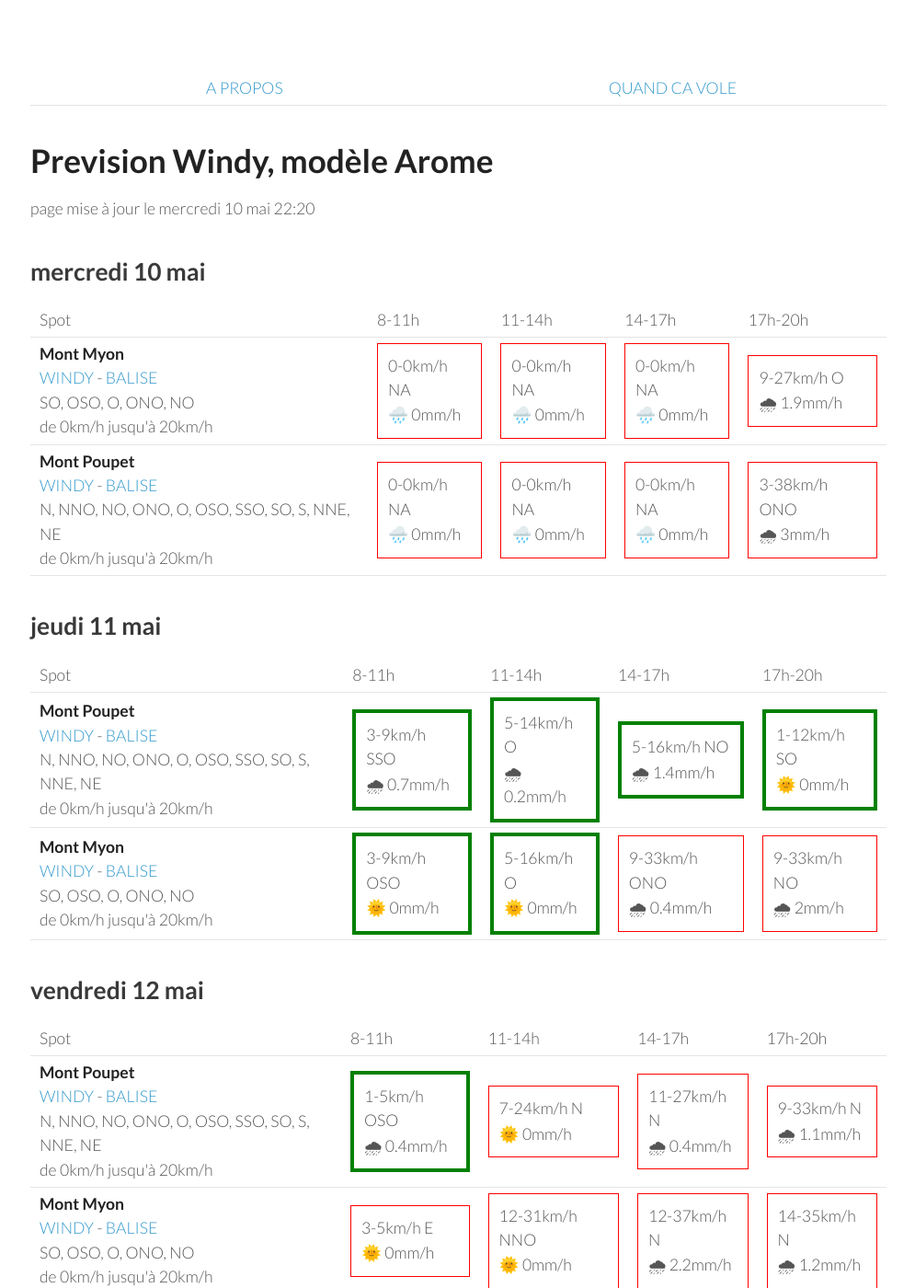
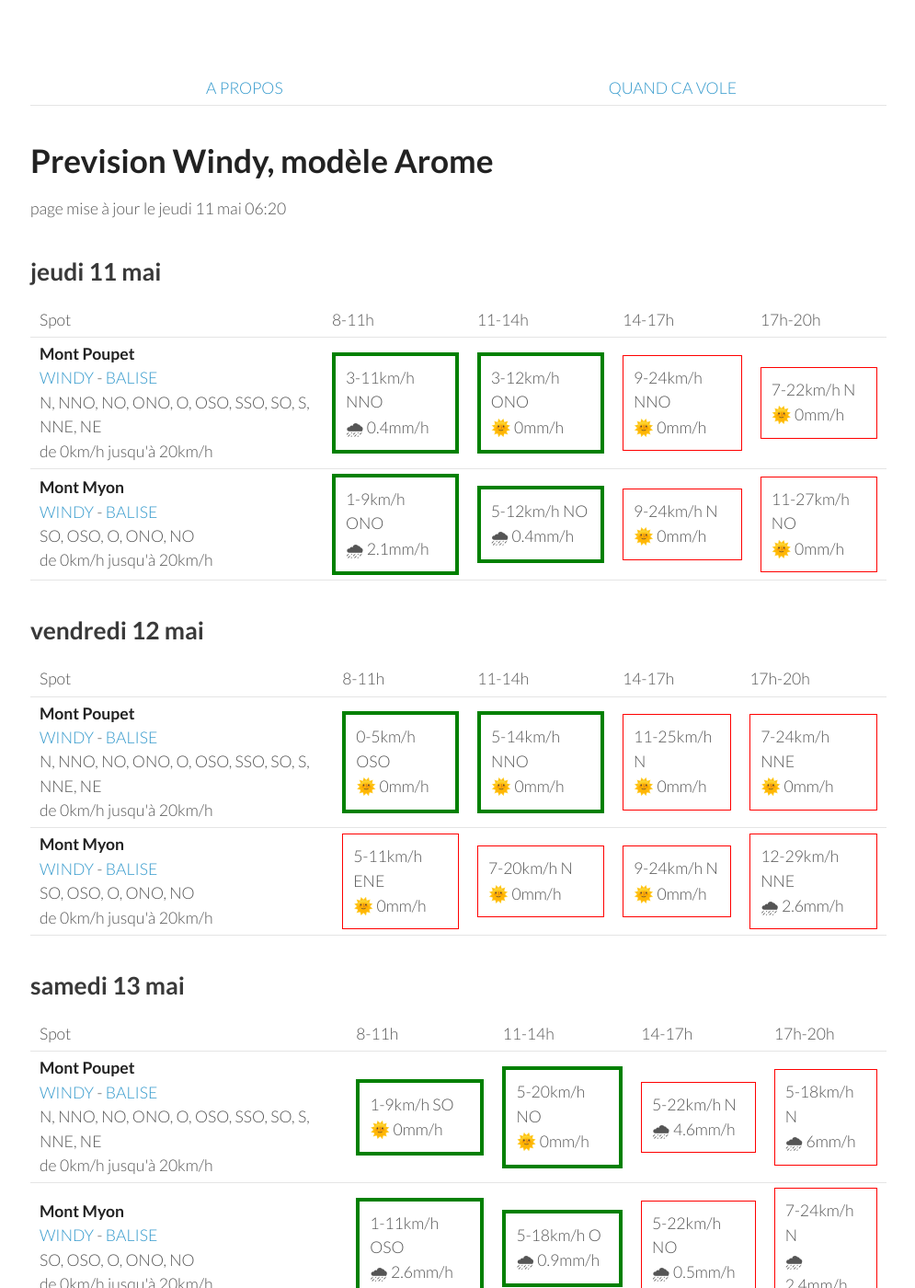
Before and after one commit to parapente-dans-le-nord/parapente-dans-le-nord.github.io, a Jekyll site: the page built from jura.markdown, in a window 1280 px wide and 1400 px high. Shown: the whole window at 92% size, without its empty margins (25-1020 px from the left). Built offline with Jekyll 4.4.1, drawn with Linux system fonts in a browser that asks for light colours; some of the changed text lies outside the part shown.

Commit message:
update index.markdown

```diff
--- a/jura.markdown
+++ b/jura.markdown
@@ -7,42 +7,8 @@ title:  "Tous les spots"
 {: .links}
 
 # Prevision Windy, modèle Arome
-page mise à jour le mercredi 10 mai 22:20
+page mise à jour le jeudi 11 mai 06:20
 
-## mercredi 10 mai
-
-{::nomarkdown}
-<table>
-  <tbody>
-    <tr>
-      <td>Spot</td>
-      <td>8-11h</td>
-      <td>11-14h</td>
-      <td>14-17h</td>
-      <td>17h-20h</td>
-    </tr>
-<tr>
-        <td><strong>Mont Myon</strong><br><a href="https://windy.com/46.331/5.397?45.898,5.394,8,m:eWoagj8">WINDY</a> - <span class=""><a href="http://www.balisemeteo.com/balise.php?idBalise=70">BALISE</a> </span><br> <span class="vent-favorable">SO, OSO, O, ONO, NO</span><br><span class="force-vent">de 0km/h jusqu'à 20km/h</span> </td>
-
-            <td><div class="not-flyable"><p>0-0km/h NA</p><p>🌧️ 0mm/h</p></div></td>
-            <td><div class="not-flyable"><p>0-0km/h NA</p><p>🌧️ 0mm/h</p></div></td>
-            <td><div class="not-flyable"><p>0-0km/h NA</p><p>🌧️ 0mm/h</p></div></td>
-            <td><div class="not-flyable"><p>9-27km/h O</p><p>🌧 1.9mm/h</p></div></td>
-
-    </tr>
-<tr>
-        <td><strong>Mont Poupet</strong><br><a href="https://windy.com/46.970/5.876?46.541,5.876,8">WINDY</a> - <span class=""><a href="http://www.balisemeteo.com/balise.php?idBalise=92">BALISE</a> </span><br> <span class="vent-favorable">N, NNO, NO, ONO, O, OSO, SSO, SO, S, NNE, NE</span><br><span class="force-vent">de 0km/h jusqu'à 20km/h</span> </td>
-
-            <td><div class="not-flyable"><p>0-0km/h NA</p><p>🌧️ 0mm/h</p></div></td>
-            <td><div class="not-flyable"><p>0-0km/h NA</p><p>🌧️ 0mm/h</p></div></td>
-            <td><div class="not-flyable"><p>0-0km/h NA</p><p>🌧️ 0mm/h</p></div></td>
-            <td><div class="not-flyable"><p>3-38km/h ONO</p><p>🌧 3mm/h</p></div></td>
-
-    </tr>
-
-</tbody>
-</table>
-{:/}
 ## jeudi 11 mai
 
 {::nomarkdown}
@@ -58,20 +24,20 @@ page mise à jour le mercredi 10 mai 22:20
 <tr>
         <td><strong>Mont Poupet</strong><br><a href="https://windy.com/46.970/5.876?46.541,5.876,8">WINDY</a> - <span class=""><a href="http://www.balisemeteo.com/balise.php?idBalise=92">BALISE</a> </span><br> <span class="vent-favorable">N, NNO, NO, ONO, O, OSO, SSO, SO, S, NNE, NE</span><br><span class="force-vent">de 0km/h jusqu'à 20km/h</span> </td>
 
-            <td><div class="flyable"><p>3-9km/h SSO</p><p>🌧 0.7mm/h</p></div></td>
-            <td><div class="flyable"><p>5-14km/h O</p><p>🌧 0.2mm/h</p></div></td>
-            <td><div class="flyable"><p>5-16km/h NO</p><p>🌧 1.4mm/h</p></div></td>
-            <td><div class="flyable"><p>1-12km/h SO</p><p>🌞 0mm/h</p></div></td>
+            <td><div class="flyable"><p>3-11km/h NNO</p><p>🌧 0.4mm/h</p></div></td>
+            <td><div class="flyable"><p>3-12km/h ONO</p><p>🌞 0mm/h</p></div></td>
+            <td><div class="not-flyable"><p>9-24km/h NNO</p><p>🌞 0mm/h</p></div></td>
+            <td><div class="not-flyable"><p>7-22km/h N</p><p>🌞 0mm/h</p></div></td>
 
 
     </tr>
 <tr>
         <td><strong>Mont Myon</strong><br><a href="https://windy.com/46.331/5.397?45.898,5.394,8,m:eWoagj8">WINDY</a> - <span class=""><a href="http://www.balisemeteo.com/balise.php?idBalise=70">BALISE</a> </span><br> <span class="vent-favorable">SO, OSO, O, ONO, NO</span><br><span class="force-vent">de 0km/h jusqu'à 20km/h</span> </td>
 
-            <td><div class="flyable"><p>3-9km/h OSO</p><p>🌞 0mm/h</p></div></td>
-            <td><div class="flyable"><p>5-16km/h O</p><p>🌞 0mm/h</p></div></td>
-            <td><div class="not-flyable"><p>9-33km/h ONO</p><p>🌧 0.4mm/h</p></div></td>
-            <td><div class="not-flyable"><p>9-33km/h NO</p><p>🌧 2mm/h</p></div></td>
+            <td><div class="flyable"><p>1-9km/h ONO</p><p>🌧 2.1mm/h</p></div></td>
+            <td><div class="flyable"><p>5-12km/h NO</p><p>🌧 0.4mm/h</p></div></td>
+            <td><div class="not-flyable"><p>9-24km/h N</p><p>🌞 0mm/h</p></div></td>
+            <td><div class="not-flyable"><p>11-27km/h NO</p><p>🌞 0mm/h</p></div></td>
 
 
     </tr>
@@ -94,20 +60,20 @@ page mise à jour le mercredi 10 mai 22:20
 <tr>
         <td><strong>Mont Poupet</strong><br><a href="https://windy.com/46.970/5.876?46.541,5.876,8">WINDY</a> - <span class=""><a href="http://www.balisemeteo.com/balise.php?idBalise=92">BALISE</a> </span><br> <span class="vent-favorable">N, NNO, NO, ONO, O, OSO, SSO, SO, S, NNE, NE</span><br><span class="force-vent">de 0km/h jusqu'à 20km/h</span> </td>
 
-            <td><div class="flyable"><p>1-5km/h OSO</p><p>🌧 0.4mm/h</p></div></td>
-            <td><div class="not-flyable"><p>7-24km/h N</p><p>🌞 0mm/h</p></div></td>
-            <td><div class="not-flyable"><p>11-27km/h N</p><p>🌧 0.4mm/h</p></div></td>
-            <td><div class="not-flyable"><p>9-33km/h N</p><p>🌧 1.1mm/h</p></div></td>
+            <td><div class="flyable"><p>0-5km/h OSO</p><p>🌞 0mm/h</p></div></td>
+            <td><div class="flyable"><p>5-14km/h NNO</p><p>🌞 0mm/h</p></div></td>
+            <td><div class="not-flyable"><p>11-25km/h N</p><p>🌞 0mm/h</p></div></td>
+            <td><div class="not-flyable"><p>7-24km/h NNE</p><p>🌞 0mm/h</p></div></td>
 
 
     </tr>
 <tr>
         <td><strong>Mont Myon</strong><br><a href="https://windy.com/46.331/5.397?45.898,5.394,8,m:eWoagj8">WINDY</a> - <span class=""><a href="http://www.balisemeteo.com/balise.php?idBalise=70">BALISE</a> </span><br> <span class="vent-favorable">SO, OSO, O, ONO, NO</span><br><span class="force-vent">de 0km/h jusqu'à 20km/h</span> </td>
 
-            <td><div class="not-flyable"><p>3-5km/h E</p><p>🌞 0mm/h</p></div></td>
-            <td><div class="not-flyable"><p>12-31km/h NNO</p><p>🌞 0mm/h</p></div></td>
-            <td><div class="not-flyable"><p>12-37km/h N</p><p>🌧 2.2mm/h</p></div></td>
-            <td><div class="not-flyable"><p>14-35km/h N</p><p>🌧 1.2mm/h</p></div></td>
+            <td><div class="not-flyable"><p>5-11km/h ENE</p><p>🌞 0mm/h</p></div></td>
+            <td><div class="not-flyable"><p>7-20km/h N</p><p>🌞 0mm/h</p></div></td>
+            <td><div class="not-flyable"><p>9-24km/h N</p><p>🌞 0mm/h</p></div></td>
+            <td><div class="not-flyable"><p>12-29km/h NNE</p><p>🌧 2.6mm/h</p></div></td>
 
 
     </tr>
@@ -130,20 +96,20 @@ page mise à jour le mercredi 10 mai 22:20
 <tr>
         <td><strong>Mont Poupet</strong><br><a href="https://windy.com/46.970/5.876?46.541,5.876,8">WINDY</a> - <span class=""><a href="http://www.balisemeteo.com/balise.php?idBalise=92">BALISE</a> </span><br> <span class="vent-favorable">N, NNO, NO, ONO, O, OSO, SSO, SO, S, NNE, NE</span><br><span class="force-vent">de 0km/h jusqu'à 20km/h</span> </td>
 
-            <td><div class="flyable"><p>1-9km/h OSO</p><p>🌧 0.9mm/h</p></div></td>
-            <td><div class="flyable"><p>3-16km/h NNO</p><p>🌧 0.7mm/h</p></div></td>
-            <td><div class="not-flyable"><p>9-25km/h NNO</p><p>🌧 6mm/h</p></div></td>
-            <td><div class="not-flyable"><p>5-22km/h NNE</p><p>🌧 4.2mm/h</p></div></td>
+            <td><div class="flyable"><p>1-9km/h SO</p><p>🌞 0mm/h</p></div></td>
+            <td><div class="flyable"><p>5-20km/h NO</p><p>🌞 0mm/h</p></div></td>
+            <td><div class="not-flyable"><p>5-22km/h N</p><p>🌧 4.6mm/h</p></div></td>
+            <td><div class="not-flyable"><p>5-18km/h N</p><p>🌧 6mm/h</p></div></td>
 
 
     </tr>
 <tr>
         <td><strong>Mont Myon</strong><br><a href="https://windy.com/46.331/5.397?45.898,5.394,8,m:eWoagj8">WINDY</a> - <span class=""><a href="http://www.balisemeteo.com/balise.php?idBalise=70">BALISE</a> </span><br> <span class="vent-favorable">SO, OSO, O, ONO, NO</span><br><span class="force-vent">de 0km/h jusqu'à 20km/h</span> </td>
 
-            <td><div class="not-flyable"><p>3-11km/h NNO</p><p>🌧 0.9mm/h</p></div></td>
-            <td><div class="flyable"><p>5-16km/h NO</p><p>🌧 0.7mm/h</p></div></td>
-            <td><div class="not-flyable"><p>9-24km/h NNO</p><p>🌧 0.6mm/h</p></div></td>
-            <td><div class="not-flyable"><p>9-25km/h N</p><p>🌧 1.6mm/h</p></div></td>
+            <td><div class="flyable"><p>1-11km/h OSO</p><p>🌧 2.6mm/h</p></div></td>
+            <td><div class="flyable"><p>5-18km/h O</p><p>🌧 0.9mm/h</p></div></td>
+            <td><div class="not-flyable"><p>5-22km/h NO</p><p>🌧 0.5mm/h</p></div></td>
+            <td><div class="not-flyable"><p>7-24km/h N</p><p>🌧 2.4mm/h</p></div></td>
 
 
     </tr>
@@ -164,22 +130,22 @@ page mise à jour le mercredi 10 mai 22:20
       <td>17h-20h</td>
     </tr>
 <tr>
-        <td><strong>Mont Poupet</strong><br><a href="https://windy.com/46.970/5.876?46.541,5.876,8">WINDY</a> - <span class=""><a href="http://www.balisemeteo.com/balise.php?idBalise=92">BALISE</a> </span><br> <span class="vent-favorable">N, NNO, NO, ONO, O, OSO, SSO, SO, S, NNE, NE</span><br><span class="force-vent">de 0km/h jusqu'à 20km/h</span> </td>
+        <td><strong>Mont Myon</strong><br><a href="https://windy.com/46.331/5.397?45.898,5.394,8,m:eWoagj8">WINDY</a> - <span class=""><a href="http://www.balisemeteo.com/balise.php?idBalise=70">BALISE</a> </span><br> <span class="vent-favorable">SO, OSO, O, ONO, NO</span><br><span class="force-vent">de 0km/h jusqu'à 20km/h</span> </td>
 
-            <td><div class="flyable"><p>3-11km/h OSO</p><p>🌧 2.1mm/h</p></div></td>
-            <td><div class="flyable"><p>5-18km/h ONO</p><p>🌧 0.9mm/h</p></div></td>
-            <td><div class="not-flyable"><p>7-22km/h NO</p><p>🌧 0.7mm/h</p></div></td>
-            <td><div class="not-flyable"><p>7-29km/h NO</p><p>🌧 1.8mm/h</p></div></td>
+            <td><div class="flyable"><p>5-12km/h SO</p><p>🌧 3.7mm/h</p></div></td>
+            <td><div class="flyable"><p>5-18km/h O</p><p>🌧 0.6mm/h</p></div></td>
+            <td><div class="not-flyable"><p>7-22km/h NO</p><p>🌧 1.6mm/h</p></div></td>
+            <td><div class="not-flyable"><p>11-29km/h NO</p><p>🌧 3.2mm/h</p></div></td>
 
 
     </tr>
 <tr>
-        <td><strong>Mont Myon</strong><br><a href="https://windy.com/46.331/5.397?45.898,5.394,8,m:eWoagj8">WINDY</a> - <span class=""><a href="http://www.balisemeteo.com/balise.php?idBalise=70">BALISE</a> </span><br> <span class="vent-favorable">SO, OSO, O, ONO, NO</span><br><span class="force-vent">de 0km/h jusqu'à 20km/h</span> </td>
+        <td><strong>Mont Poupet</strong><br><a href="https://windy.com/46.970/5.876?46.541,5.876,8">WINDY</a> - <span class=""><a href="http://www.balisemeteo.com/balise.php?idBalise=92">BALISE</a> </span><br> <span class="vent-favorable">N, NNO, NO, ONO, O, OSO, SSO, SO, S, NNE, NE</span><br><span class="force-vent">de 0km/h jusqu'à 20km/h</span> </td>
 
-            <td><div class="not-flyable"><p>3-12km/h SO</p><p>🌧 6mm/h</p></div></td>
-            <td><div class="flyable"><p>5-18km/h ONO</p><p>🌧 0.5mm/h</p></div></td>
-            <td><div class="not-flyable"><p>7-22km/h NO</p><p>🌧 1.6mm/h</p></div></td>
-            <td><div class="not-flyable"><p>11-29km/h NO</p><p>🌧 3.2mm/h</p></div></td>
+            <td><div class="flyable"><p>7-14km/h SSO</p><p>🌧 2mm/h</p></div></td>
+            <td><div class="not-flyable"><p>7-22km/h O</p><p>🌧 0.8mm/h</p></div></td>
+            <td><div class="not-flyable"><p>7-22km/h NO</p><p>🌧 0.7mm/h</p></div></td>
+            <td><div class="not-flyable"><p>7-29km/h NO</p><p>🌧 1.8mm/h</p></div></td>
 
 
     </tr>
```
